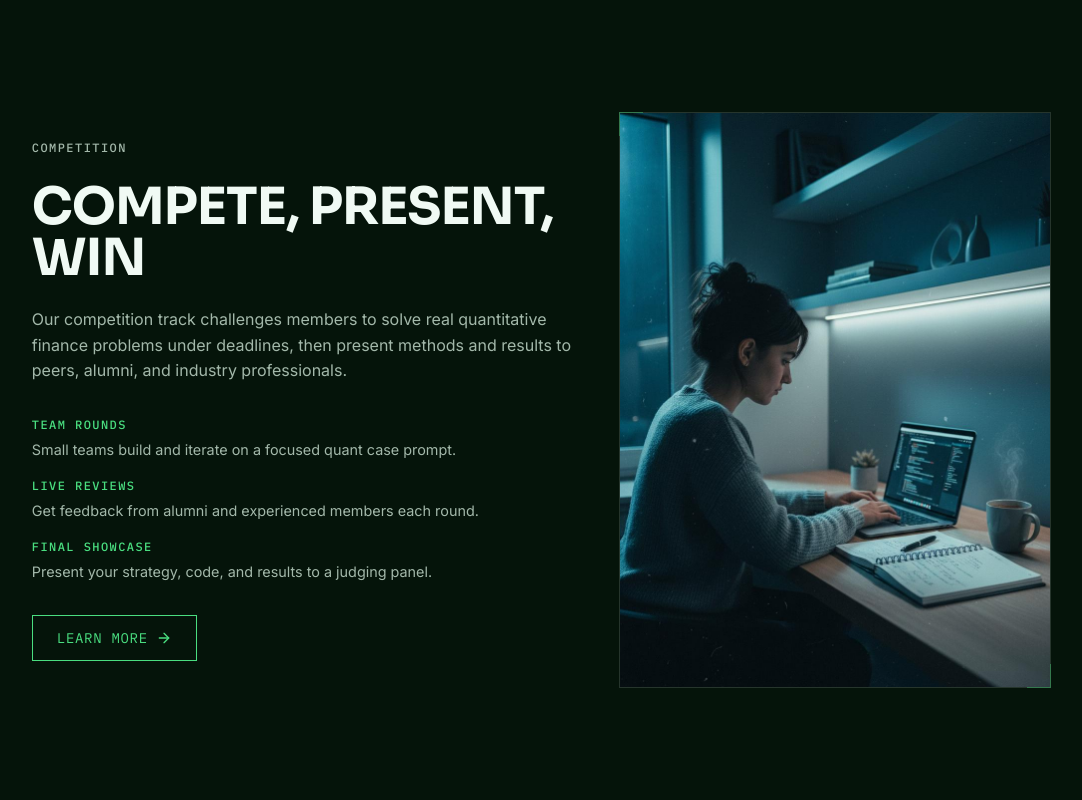
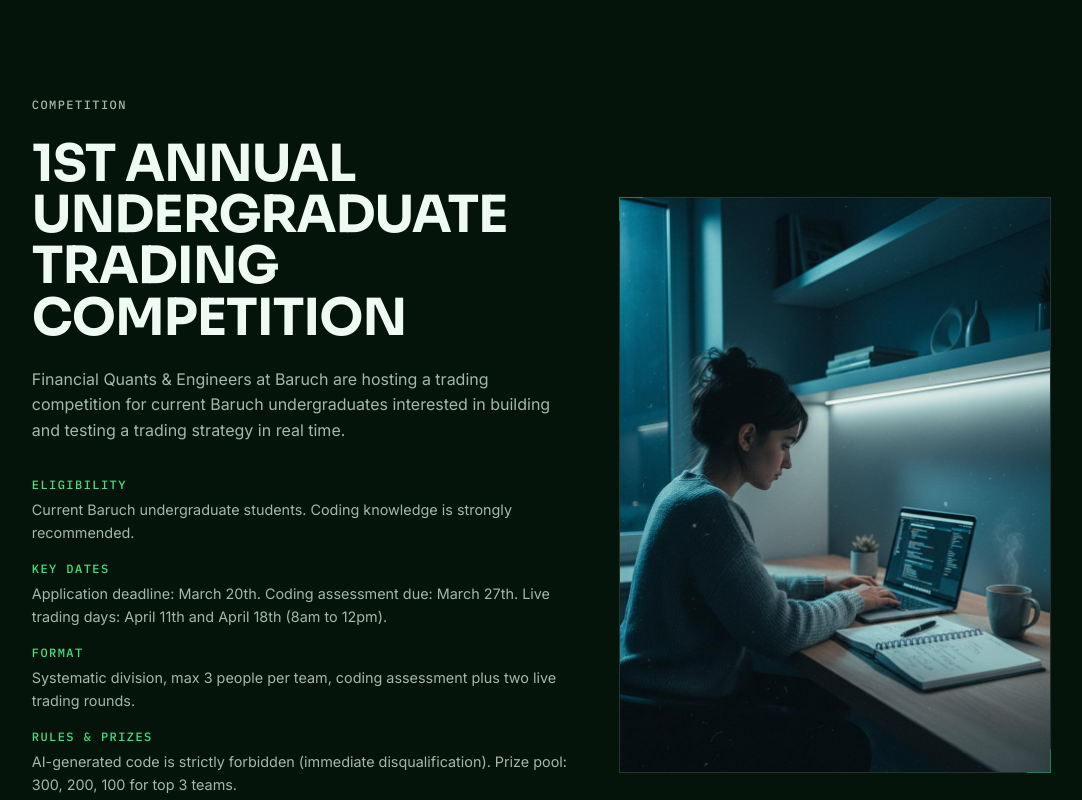
Before and after one commit to LifeDisparity/LifeDisparity.github.io, a React (Vite) app: page / in a window 1280 px wide. Shown: the part 2400-3200 px from the top of the page, without its empty margins (45-1127 px from the left). Built offline with nearby package versions, Linux system fonts and the light colour scheme.

Commit message:
Sync main competition section with competitions page details

```diff
--- a/src/App.tsx
+++ b/src/App.tsx
@@ -74,14 +74,15 @@ function App() {
           id="competition"
           layout="right-photo"
           microLabel="Competition"
-          headline="Compete, Present, Win"
-          body="Our competition track challenges members to solve real quantitative finance problems under deadlines, then present methods and results to peers, alumni, and industry professionals."
+          headline="1st Annual Undergraduate Trading Competition"
+          body="Financial Quants & Engineers at Baruch are hosting a trading competition for current Baruch undergraduates interested in building and testing a trading strategy in real time."
           imageSrc="/resources_working.jpg"
           imageAlt="Students working with laptops and notebooks"
           items={[
-            { label: 'Team Rounds', description: 'Small teams build and iterate on a focused quant case prompt.' },
-            { label: 'Live Reviews', description: 'Get feedback from alumni and experienced members each round.' },
-            { label: 'Final Showcase', description: 'Present your strategy, code, and results to a judging panel.' },
+            { label: 'Eligibility', description: 'Current Baruch undergraduate students. Coding knowledge is strongly recommended.' },
+            { label: 'Key Dates', description: 'Application deadline: March 20th. Coding assessment due: March 27th. Live trading days: April 11th and April 18th (8am to 12pm).' },
+            { label: 'Format', description: 'Systematic division, max 3 people per team, coding assessment plus two live trading rounds.' },
+            { label: 'Rules & Prizes', description: 'AI-generated code is strictly forbidden (immediate disqualification). Prize pool: 300, 200, 100 for top 3 teams.' },
           ]}
           ctaText="Learn More"
           ctaHref={COMPETITIONS_HASH}
--- a/src/pages/CompetitionsPage.tsx
+++ b/src/pages/CompetitionsPage.tsx
@@ -219,7 +219,6 @@ export default function CompetitionsPage() {
                   <li key={item}>{item}</li>
                 ))}
               </ul>
-              <p className="body-text text-secondary-light text-sm mt-5">Evaluation: Aaa</p>
             </div>
 
             <div className="border border-white/10 p-6">
```
